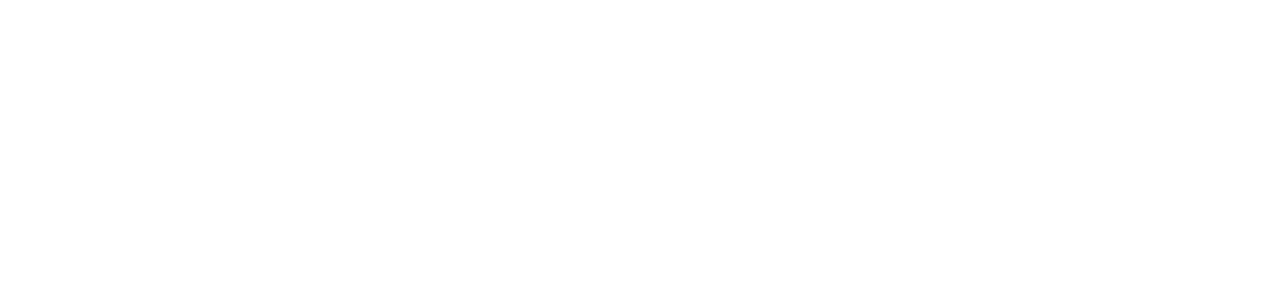
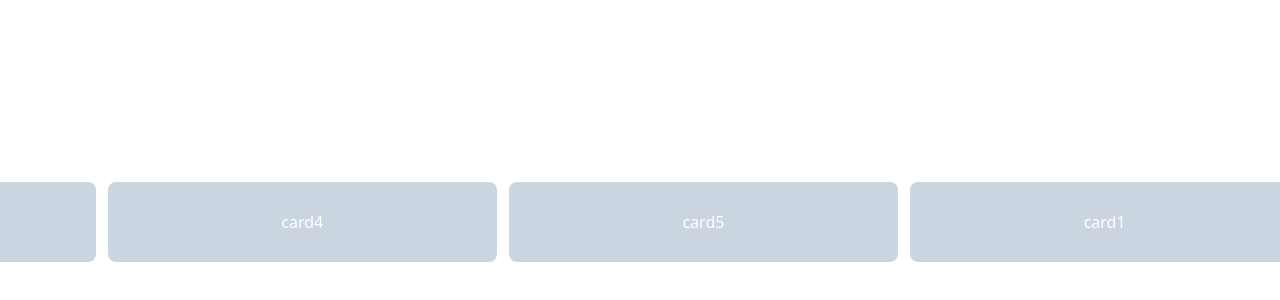
Before and after one commit to Manas0410/React-, a React (Vite) app: page /InfiniteCarousel in a window 1280 px wide. Before the commit this address had no page. Shown: the part 178-478 px from the top of the page. Built offline with nearby package versions, Linux system fonts and the light colour scheme.

Commit message:
infinity carousel

```diff
--- a/src/App.tsx
+++ b/src/App.tsx
@@ -3,6 +3,7 @@
 import { BrowserRouter as Router, Route, Routes } from "react-router-dom";
 import TriggerToast from "./ToastComp/TriggerToast";
 import Pagination from "./Pagination/Pagination";
+import InfiniteCarousel from "./InfiniteCarousel/InfiniteCarousel";
 
 const App = () => {
   return (
@@ -12,6 +13,7 @@
         <Route path="/infinitescroll" element={<InfiniteScroll />} />
         <Route path="/toast" element={<TriggerToast />} />
         <Route path="/pagination" element={<Pagination />} />
+        <Route path="/InfiniteCarousel" element={<InfiniteCarousel />} />
         {/* Add more routes as needed */}
       </Routes>
     </Router>
--- /dev/null
+++ b/src/InfiniteCarousel/InfiniteCarousel.styles.css
@@ -0,0 +1,21 @@
+.infinityCarouselContainer {
+  display: flex;
+  gap: 12px;
+  height: 100vh;
+  width: calc(400px * 10);
+  align-items: center;
+  animation: inf 10s linear infinite;
+}
+
+@keyframes inf {
+  0% {
+    transform: translateX(0%);
+  }
+  100% {
+    transform: translateX(-50%);
+  }
+}
+
+.continer:hover .infinityCarouselContainer {
+  animation-play-state: paused;
+}
--- /dev/null
+++ b/src/InfiniteCarousel/InfiniteCarousel.tsx
@@ -0,0 +1,36 @@
+const data = [
+  { title: "card1" },
+  { title: "card2" },
+  { title: "card3" },
+  { title: "card4" },
+  { title: "card5" },
+];
+
+import "./InfiniteCarousel.styles.css";
+
+const InfiniteCarousel = () => {
+  return (
+    <div className="w-full overflow-hidden continer">
+      <section className="infinityCarouselContainer">
+        {data.map((item, i) => (
+          <div
+            key={`item${i}`}
+            className="h-20 w-[400px] bg-slate-300 text-white rounded-lg flex justify-center items-center"
+          >
+            {item.title}
+          </div>
+        ))}
+        {data.map((item, i) => (
+          <div
+            key={`item${i}`}
+            className="h-20 w-[400px] bg-slate-300 text-white rounded-lg flex justify-center items-center"
+          >
+            {item.title}
+          </div>
+        ))}
+      </section>
+    </div>
+  );
+};
+
+export default InfiniteCarousel;
```
